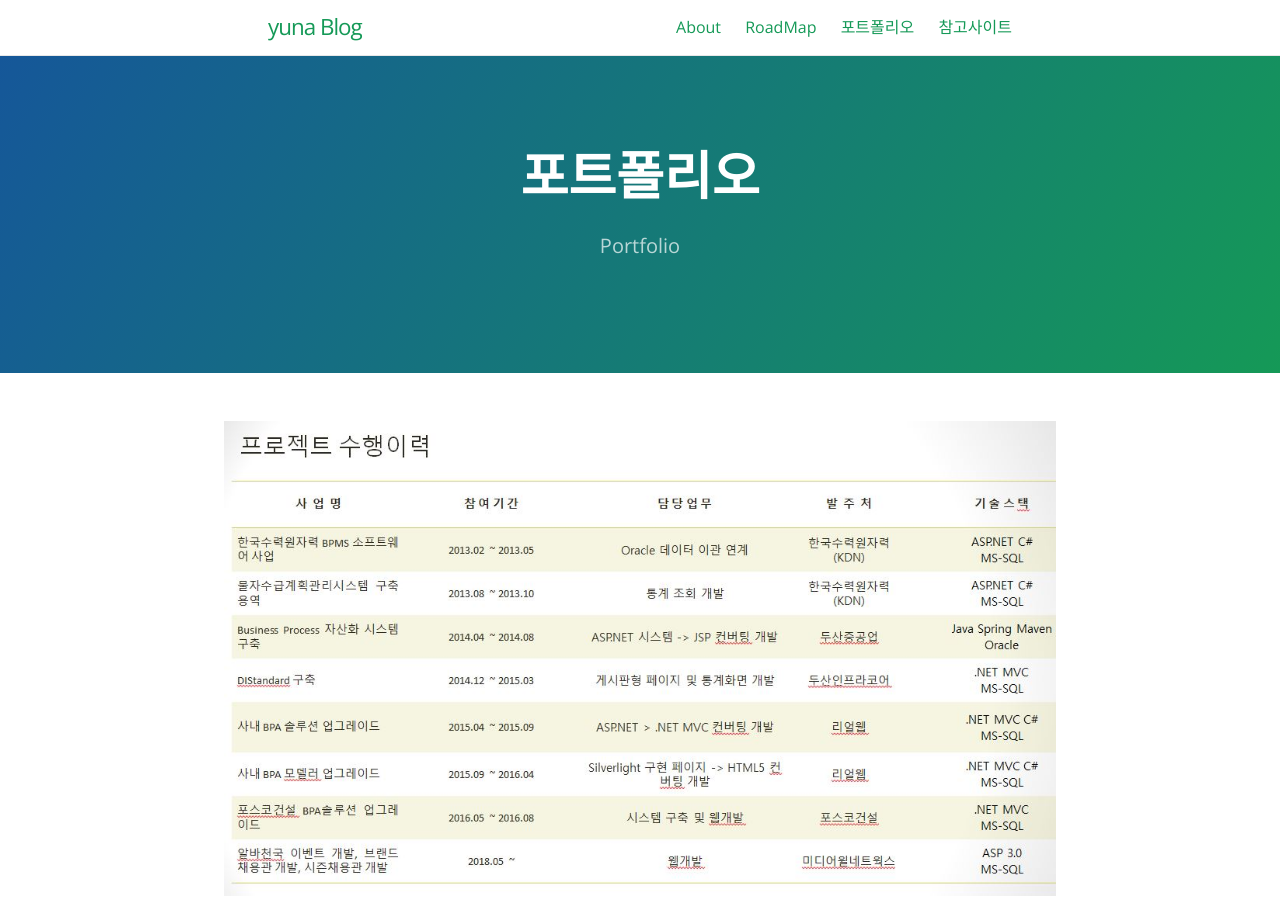
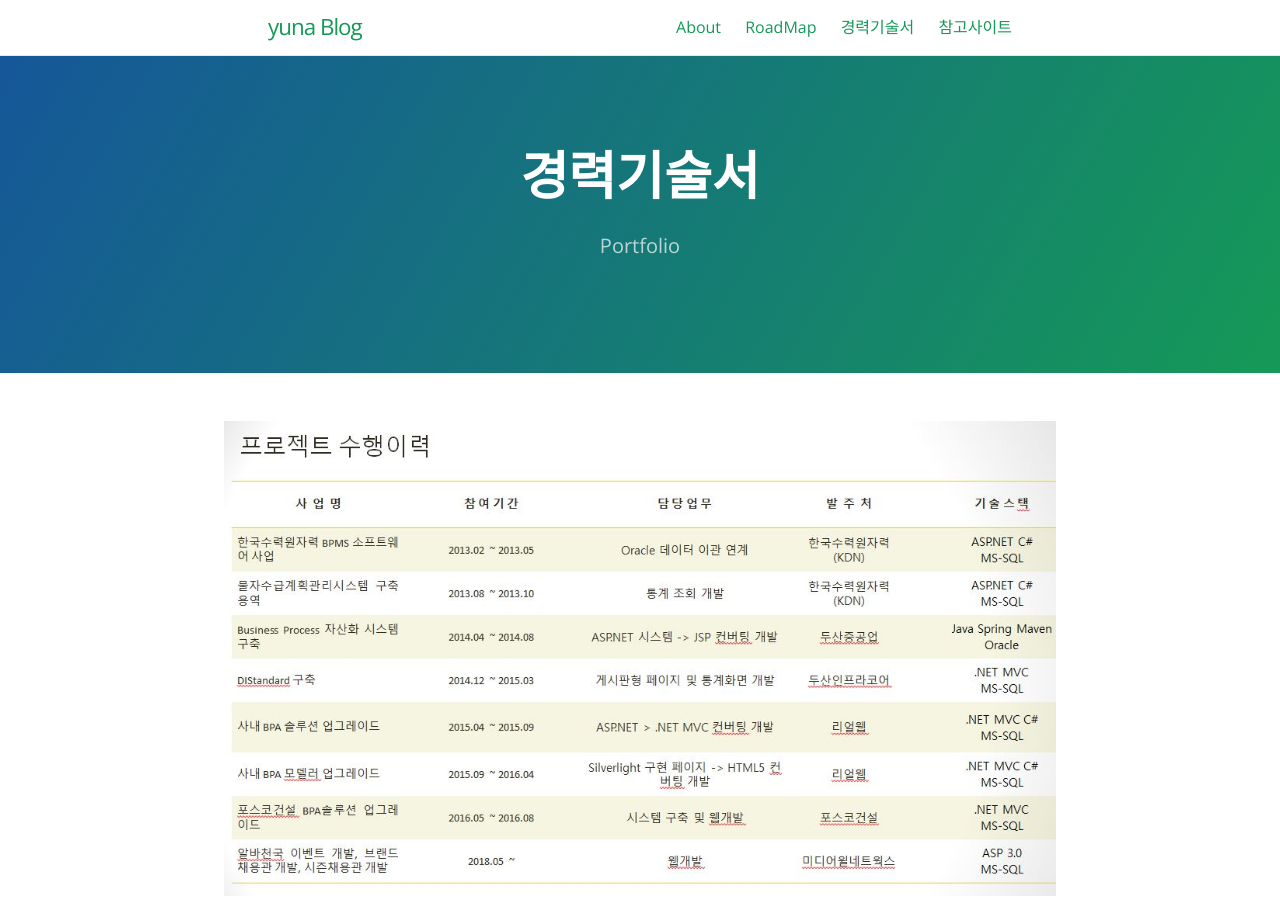
Before and after one commit to zzingyuna/test_site.github.io, a Jekyll site: the page built from 3_portfolio.md, in a window 1280 px wide and 900 px high. Built offline with Jekyll 4.4.1, drawn with Linux system fonts in a browser that asks for light colours.

Commit message:
Update 3_portfolio.md

```diff
--- a/3_portfolio.md
+++ b/3_portfolio.md
@@ -1,6 +1,6 @@
 ---
 layout: page
-title: 포트폴리오
+title: 경력기술서
 tagline: Portfolio
 ---
 
```
